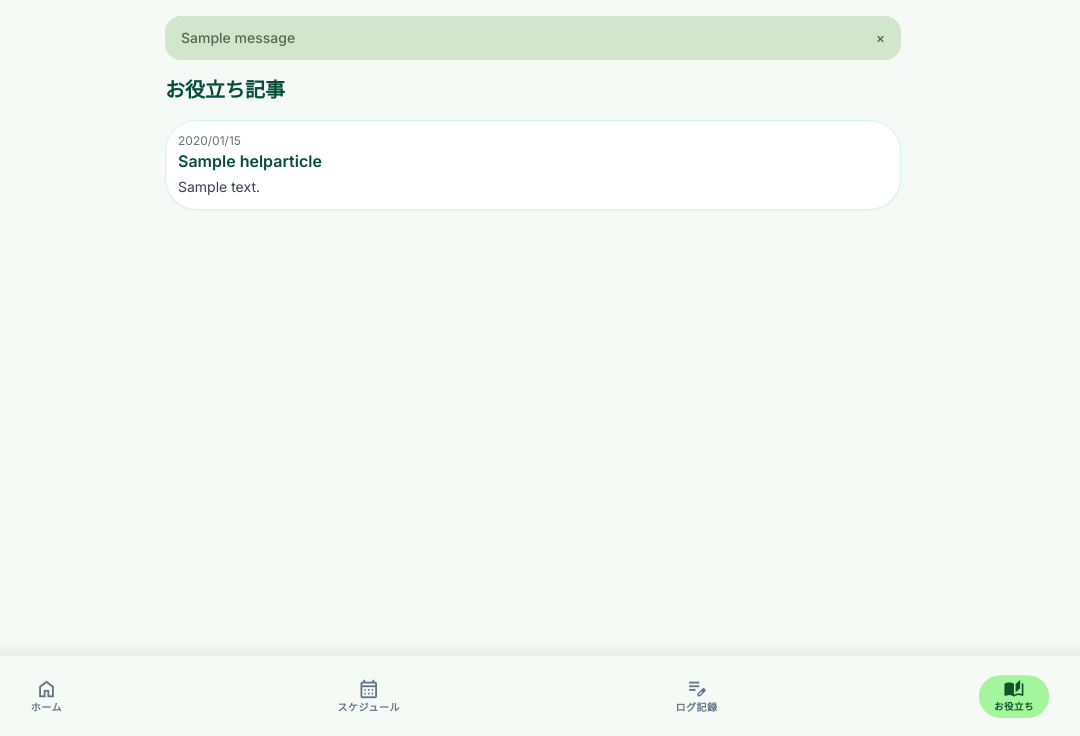
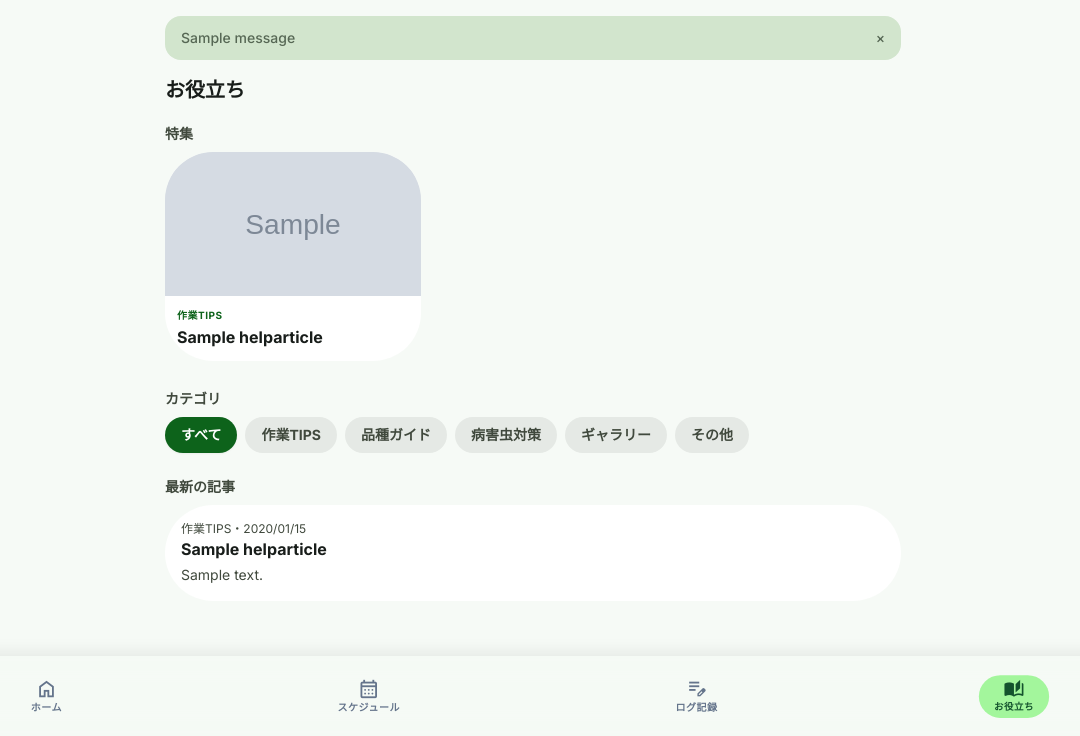
Before and after one commit to KF-5892/bonsai-management, a Django app: page /articles/ in a window 1280 px wide. Shown: the part 64-800 px from the top of the page, without its empty margins (107-1187 px from the left). Run offline with Django 5.2, Linux system fonts and the light colour scheme; tables that the repository leaves empty hold one stand-in row (values such as "Sample post"); grey boxes marked "Sample" are stand-in pictures; one stand-in notice (Sample message) is shown; some libraries are stand-ins or nearby versions.

Commit message:
feat(articles): お役立ちのサブカテゴリ統合と残りの導線を実装
- articles: category（作業TIPS / 品種ガイド / 病害虫対策 / ギャラリー）と
  is_featured を追加し、_4 / _6 の 2 案を「特集 + カテゴリ + 最新記事」の
  1 画面に統合。Admin からも分類を編集できるようにする
- 記事詳細: 関連品種・関連記事・該当する自分の盆栽への導線を追加
- 品種マスタ詳細: この品種に該当する自分の盆栽一覧を追加
- schedules: ToDo の共有エクスポート（CSV / UTF-8 BOM）を追加し、
  ホームと月別スケジュールから期間を引き継いで出力できるようにする
- docs/サイトマップ.md に実装状況（実装済み / 意図的に見送り）を追記

Co-Authored-By: Claude Opus 5 <noreply@anthropic.com>
Claude-Session: https://claude.ai/code/session_01Ak1UQ4vLMnD1CVZsgQLw4z

```diff
--- a/apps/articles/admin.py
+++ b/apps/articles/admin.py
@@ -25,8 +25,8 @@ class ArticleSpeciesRelationInline(admin.TabularInline):
 
 @admin.register(HelpArticle)
 class HelpArticleAdmin(admin.ModelAdmin):
-    list_display = ("title", "status", "author", "published_at")
-    list_filter = ("status",)
+    list_display = ("title", "category", "is_featured", "status", "author", "published_at")
+    list_filter = ("status", "category", "is_featured")
     search_fields = ("title", "slug")
     prepopulated_fields = {"slug": ("title",)}
     autocomplete_fields = ("author",)
@@ -35,6 +35,7 @@ class HelpArticleAdmin(admin.ModelAdmin):
     inlines = (ArticleSpeciesRelationInline,)
     fieldsets = (
         (None, {"fields": ("title", "slug", "summary", "cover_image")}),
+        (_("分類"), {"fields": ("category", "is_featured")}),
         (_("本文"), {"fields": ("body",)}),
         (_("公開"), {"fields": ("status", "published_at", "author")}),
         (_("日時"), {"fields": ("created_at", "updated_at")}),
--- a/apps/articles/models.py
+++ b/apps/articles/models.py
@@ -28,6 +28,16 @@ class ArticleStatus(models.TextChoices):
     PUBLISHED = "published", _("公開")
 
 
+class ArticleCategory(models.TextChoices):
+    """お役立ちのサブカテゴリ（docs/サイトマップ.md §1「お役立ち」）。"""
+
+    TIPS = "tips", _("作業TIPS")
+    SPECIES_GUIDE = "species_guide", _("品種ガイド")
+    PEST = "pest", _("病害虫対策")
+    GALLERY = "gallery", _("ギャラリー")
+    OTHER = "other", _("その他")
+
+
 class HelpArticle(models.Model):
     """お役立ち記事本体。"""
 
@@ -45,6 +55,17 @@ class HelpArticle(models.Model):
         _("カバー画像"),
         upload_to="articles/cover/%Y/%m/",
         blank=True,
+    )
+    category = models.CharField(
+        _("カテゴリ"),
+        max_length=24,
+        choices=ArticleCategory.choices,
+        default=ArticleCategory.TIPS,
+    )
+    is_featured = models.BooleanField(
+        _("特集"),
+        default=False,
+        help_text=_("お役立ちトップの特集バナーに表示する"),
     )
     status = models.CharField(
         _("公開ステータス"),
@@ -76,6 +97,7 @@ class HelpArticle(models.Model):
         indexes = (
             models.Index(fields=("status",), name="article_status_idx"),
             models.Index(fields=("slug",), name="article_slug_idx"),
+            models.Index(fields=("category",), name="article_category_idx"),
         )
 
     def __str__(self) -> str:
--- a/apps/articles/views.py
+++ b/apps/articles/views.py
@@ -10,27 +10,56 @@ from __future__ import annotations
 from typing import Any
 
 import markdown as md
-from django.db.models import QuerySet
+from django.db.models import Count, QuerySet
 from django.utils import timezone
 from django.views.generic import DetailView, ListView
 
-from .models import ArticleStatus, HelpArticle
+from .models import ArticleCategory, ArticleStatus, HelpArticle
 
 
 class ArticleListView(ListView):
-    """公開記事の単純な一覧（カテゴリなし）。"""
+    """お役立ちトップ（特集 + サブカテゴリ + 最新記事）。
+
+    docs/サイトマップ.md §11-7 に従い、旧 _4 / _6 の 2 案を 1 画面へ統合し
+    サブカテゴリ（作業TIPS / 品種ガイド / 病害虫対策 / ギャラリー）で絞り込む。
+    """
 
     model = HelpArticle
     template_name = "articles/list.html"
     context_object_name = "articles"
     paginate_by = 20
 
+    def get_category(self) -> str:
+        category = self.request.GET.get("category", "")
+        return category if category in ArticleCategory.values else ""
+
     def get_queryset(self) -> QuerySet[HelpArticle]:
         now = timezone.now()
-        return HelpArticle.objects.filter(
+        qs = HelpArticle.objects.filter(
             status=ArticleStatus.PUBLISHED,
             published_at__lte=now,
         ).order_by("-published_at")
+        category = self.get_category()
+        if category:
+            qs = qs.filter(category=category)
+        return qs
+
+    def get_context_data(self, **kwargs: Any) -> dict[str, Any]:
+        ctx = super().get_context_data(**kwargs)
+        now = timezone.now()
+        published = HelpArticle.objects.filter(
+            status=ArticleStatus.PUBLISHED,
+            published_at__lte=now,
+        )
+        ctx["category"] = self.get_category()
+        ctx["categories"] = ArticleCategory.choices
+        ctx["category_counts"] = {
+            row["category"]: row["count"]
+            for row in published.values("category").annotate(count=Count("id"))
+        }
+        # 特集は絞り込みに関わらずトップに出す
+        ctx["featured"] = published.filter(is_featured=True).order_by("-published_at")[:3]
+        return ctx
 
 
 class ArticleDetailView(DetailView):
@@ -54,4 +83,17 @@ class ArticleDetailView(DetailView):
             article.body,
             extensions=["fenced_code", "tables"],
         )
+        ctx["related_species"] = article.related_species.all()
+        # 関連記事: 同カテゴリの新着（自分自身は除く）
+        ctx["related_articles"] = (
+            self.get_queryset().filter(category=article.category).exclude(pk=article.pk)[:5]
+        )
+        if self.request.user.is_authenticated:
+            # 記事の関連品種に該当する自分の盆栽（docs/サイトマップ.md §1 _3）
+            from apps.bonsai.models import BonsaiPlant
+
+            ctx["my_related_plants"] = BonsaiPlant.objects.filter(
+                user=self.request.user,
+                species__in=article.related_species.all(),
+            ).select_related("species")
         return ctx
--- a/apps/bonsai/views.py
+++ b/apps/bonsai/views.py
@@ -399,6 +399,11 @@ class BonsaiSpeciesDetailView(DetailView):
             related_species=species,
             status=ArticleStatus.PUBLISHED,
         ).distinct()[:10]
+        # ログイン中なら、この品種に該当する自分の盆栽を並べる
+        if self.request.user.is_authenticated:
+            ctx["my_plants"] = BonsaiPlant.objects.filter(
+                user=self.request.user, species=species
+            ).select_related("cover_media")
         return ctx
 
 
--- a/apps/schedules/urls.py
+++ b/apps/schedules/urls.py
@@ -12,6 +12,7 @@ urlpatterns = [
     path("", views.ScheduleListView.as_view(), name="list"),
     path("year/", views.YearlyScheduleView.as_view(), name="year"),
     path("review/", views.MonthlyReviewView.as_view(), name="review"),
+    path("export/", views.TodoExportView.as_view(), name="export"),
     path("new/", views.CareScheduleCreateView.as_view(), name="create"),
     path("<str:pk>/edit/", views.CareScheduleUpdateView.as_view(), name="edit"),
     path("<str:pk>/delete/", views.CareScheduleDeleteView.as_view(), name="delete"),
--- a/templates/articles/list.html
+++ b/templates/articles/list.html
@@ -1,19 +1,72 @@
 {% extends "base.html" %}
 
-{% block title %}お役立ち記事 | 盆栽管理{% endblock %}
+{% block title %}お役立ち | 盆栽管理{% endblock %}
 
 {% block content %}
-  <div class="space-y-4">
-    <h1 class="text-xl font-bold text-emerald-900">お役立ち記事</h1>
+  <div class="space-y-5">
+    <h1 class="text-xl font-bold text-on-surface">お役立ち</h1>
+
+    {# 特集バナー #}
+    {% if featured %}
+      <section>
+        <h2 class="mb-2 text-sm font-bold text-on-surface-variant">特集</h2>
+        <div class="flex gap-3 overflow-x-auto pb-2 scrollbar-hide">
+          {% for article in featured %}
+            <a href="{% url 'articles:detail' slug=article.slug %}"
+               class="w-64 flex-none overflow-hidden rounded-xl bg-surface-container-lowest">
+              <div class="aspect-[16/9] bg-surface-container-low">
+                {% if article.cover_image %}
+                  <img src="{{ article.cover_image.url }}" alt="" class="h-full w-full object-cover">
+                {% else %}
+                  <div class="flex h-full w-full items-center justify-center">
+                    <span class="material-symbols-outlined text-3xl text-outline-variant" aria-hidden="true">auto_stories</span>
+                  </div>
+                {% endif %}
+              </div>
+              <div class="p-3">
+                <p class="text-[10px] font-bold uppercase tracking-wider text-primary">{{ article.get_category_display }}</p>
+                <p class="mt-0.5 line-clamp-2 font-bold text-on-surface">{{ article.title }}</p>
+              </div>
+            </a>
+          {% endfor %}
+        </div>
+      </section>
+    {% endif %}
+
+    {# サブカテゴリ #}
+    <section>
+      <h2 class="mb-2 text-sm font-bold text-on-surface-variant">カテゴリ</h2>
+      <div class="flex gap-2 overflow-x-auto pb-1 scrollbar-hide">
+        <a href="?"
+           class="flex-none rounded-full px-4 py-2 text-sm font-bold {% if not category %}bg-primary text-on-primary shadow-sm{% else %}bg-surface-container-high text-on-surface-variant{% endif %}">
+          すべて
+        </a>
+        {% for value, label in categories %}
+          <a href="?category={{ value }}"
+             class="flex-none rounded-full px-4 py-2 text-sm font-bold {% if category == value %}bg-primary text-on-primary shadow-sm{% else %}bg-surface-container-high text-on-surface-variant{% endif %}">
+            {{ label }}
+          </a>
+        {% endfor %}
+      </div>
+    </section>
+
+    {# 記事一覧 #}
+    <section>
+      <h2 class="mb-2 text-sm font-bold text-on-surface-variant">
+        {% if category %}このカテゴリの記事{% else %}最新の記事{% endif %}
+      </h2>
       {% if articles %}
         <ul class="space-y-2">
           {% for article in articles %}
-          <li class="rounded-lg border border-emerald-100 bg-white p-3 shadow-sm">
-            <a href="{% url 'articles:detail' slug=article.slug %}" class="block">
-              <p class="text-xs text-gray-500">{{ article.published_at|date:"Y/m/d" }}</p>
-              <p class="font-semibold text-emerald-900">{{ article.title }}</p>
+            <li>
+              <a href="{% url 'articles:detail' slug=article.slug %}"
+                 class="block rounded-xl bg-surface-container-lowest p-4">
+                <p class="text-xs text-on-surface-variant">
+                  {{ article.get_category_display }}・{{ article.published_at|date:"Y/m/d" }}
+                </p>
+                <p class="font-bold text-on-surface">{{ article.title }}</p>
                 {% if article.summary %}
-                <p class="mt-1 text-sm text-gray-700">{{ article.summary }}</p>
+                  <p class="mt-1 text-sm text-on-surface-variant line-clamp-2">{{ article.summary }}</p>
                 {% endif %}
               </a>
             </li>
@@ -21,21 +74,20 @@
         </ul>
 
         {% if is_paginated %}
-        <nav class="flex justify-between text-sm">
+          <nav class="mt-3 flex justify-between text-sm font-bold text-primary">
             {% if page_obj.has_previous %}
-            <a href="?page={{ page_obj.previous_page_number }}"
-               class="text-emerald-700 hover:underline">← 前のページ</a>
+              <a href="?page={{ page_obj.previous_page_number }}{% if category %}&amp;category={{ category }}{% endif %}">← 前のページ</a>
             {% else %}<span></span>{% endif %}
             {% if page_obj.has_next %}
-            <a href="?page={{ page_obj.next_page_number }}"
-               class="text-emerald-700 hover:underline">次のページ →</a>
+              <a href="?page={{ page_obj.next_page_number }}{% if category %}&amp;category={{ category }}{% endif %}">次のページ →</a>
             {% endif %}
           </nav>
         {% endif %}
       {% else %}
-      <p class="rounded-lg border border-dashed border-emerald-200 bg-white p-4 text-center text-sm text-gray-500">
+        <p class="rounded-xl bg-surface-container-low p-4 text-center text-sm text-on-surface-variant">
           まだ公開された記事はありません。
         </p>
       {% endif %}
+    </section>
   </div>
 {% endblock %}
--- a/templates/schedules/list.html
+++ b/templates/schedules/list.html
@@ -20,6 +20,8 @@
          class="flex-1 rounded-xl bg-surface-container-lowest px-4 py-3 text-center text-sm font-bold text-primary">年間スケジュール</a>
       <a href="{% url 'schedules:review' %}?year={{ year_month|date:'Y' }}&amp;month={{ year_month|date:'n' }}"
          class="flex-1 rounded-xl bg-surface-container-lowest px-4 py-3 text-center text-sm font-bold text-primary">月末レビュー</a>
+      <a href="{% url 'schedules:export' %}?year={{ year_month|date:'Y' }}&amp;month={{ year_month|date:'n' }}"
+         class="flex-1 rounded-xl bg-surface-container-lowest px-4 py-3 text-center text-sm font-bold text-primary">共有エクスポート</a>
     </div>
 
     {# 絞り込み（作業種別 / 盆栽 / 品種 / タグ） #}
```
Also changed, not shown: apps/articles/tests/test_views.py (+61 -0 lines), apps/schedules/tests/test_year_review_views.py (+28 -0 lines), apps/schedules/views.py (+43 -0 lines), docs/サイトマップ.md (+42 -0 lines), templates/articles/detail.html (+58 -8 lines), templates/bonsai/species_detail.html (+17 -0 lines), templates/home.html (+7 -3 lines), apps/articles/migrations/0002_helparticle_category_helparticle_is_featured_and_more.py (added). Lines whose indentation alone changed are shown as unchanged.
